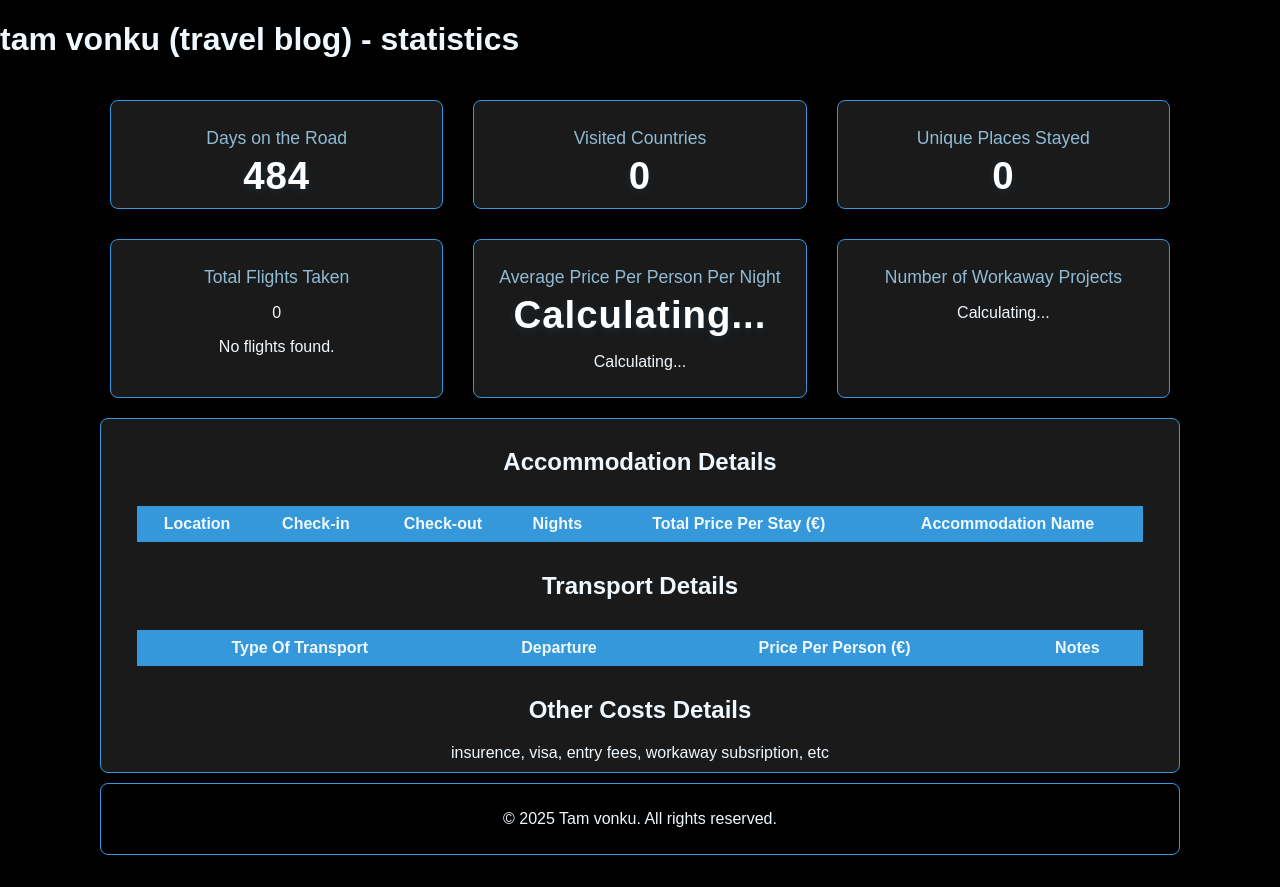
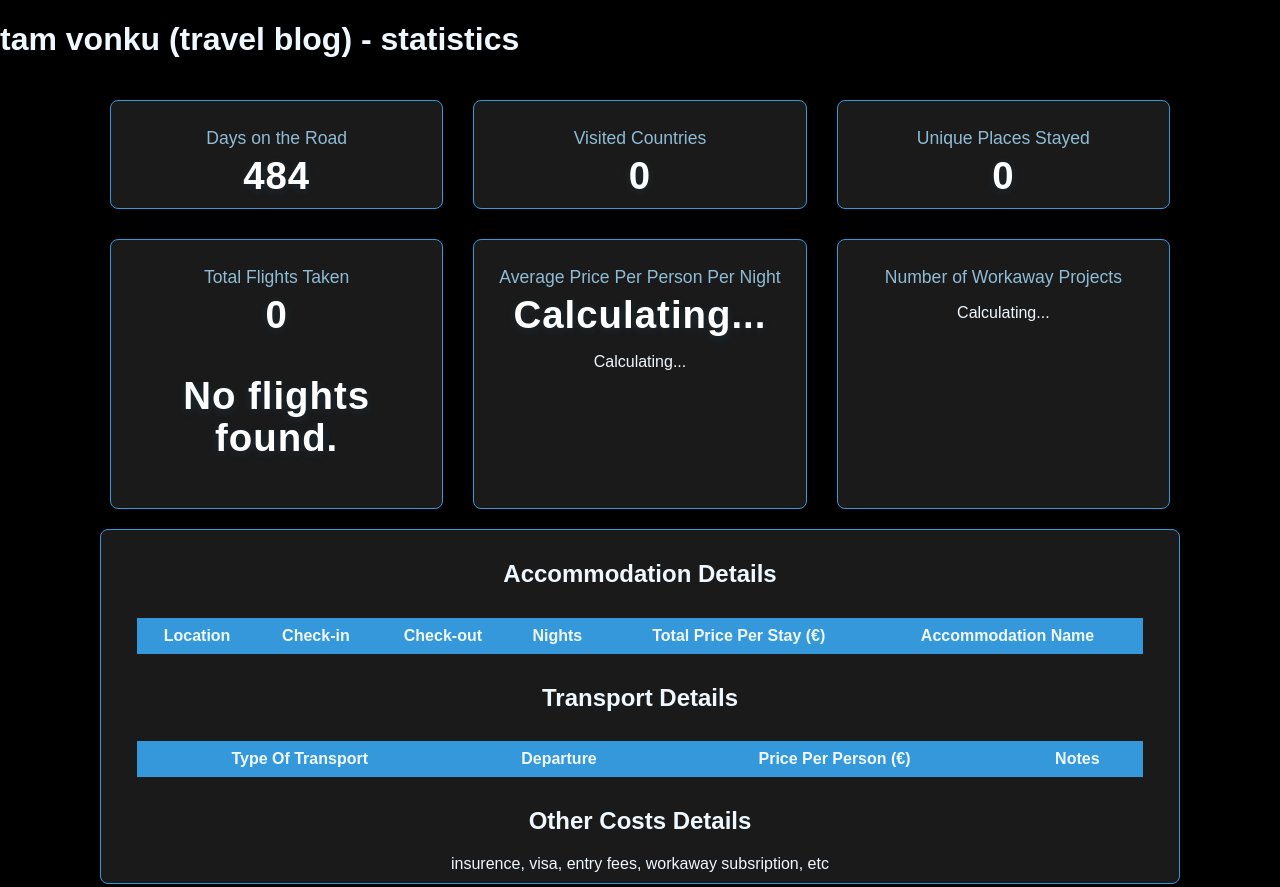
Before and after one commit to shuflovic/tam_vonku, a plain HTML site: page index.html in a window 1280 px wide. Shown: the top 887 px of the page. Drawn offline with nearby package versions, Linux system fonts and the light colour scheme; no server answers.

Commit message:
Update index.html

```diff
--- a/index.html
+++ b/index.html
@@ -31,7 +31,7 @@
 
                 <div class="stat-card">
                     <h3>Total Flights Taken</h3>
-                    <p id="numberOfFlights">Calculating...</p>
+                    <p id="numberOfFlights" class="stat-number">Calculating...</p>
                 </div>
 
                 <div class="stat-card">
```
